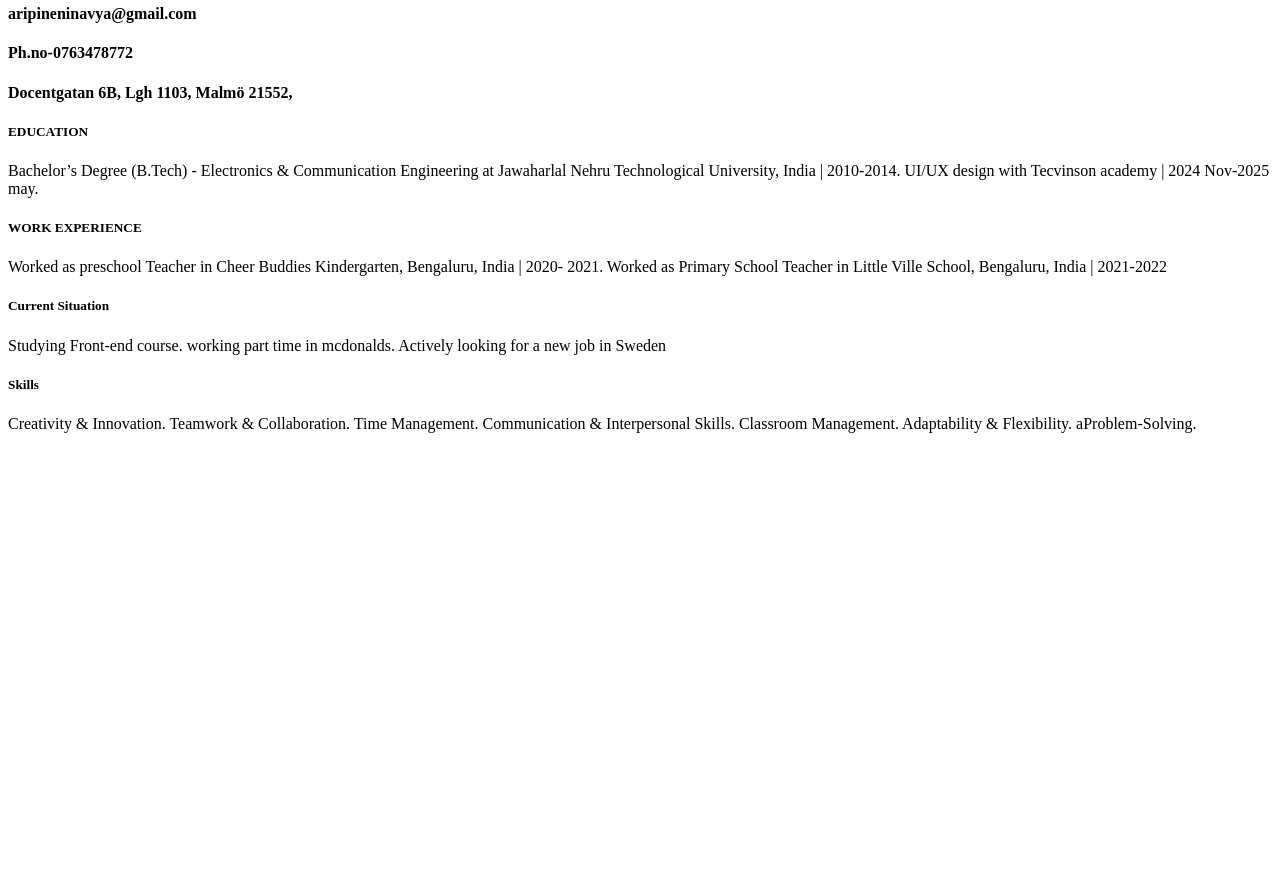
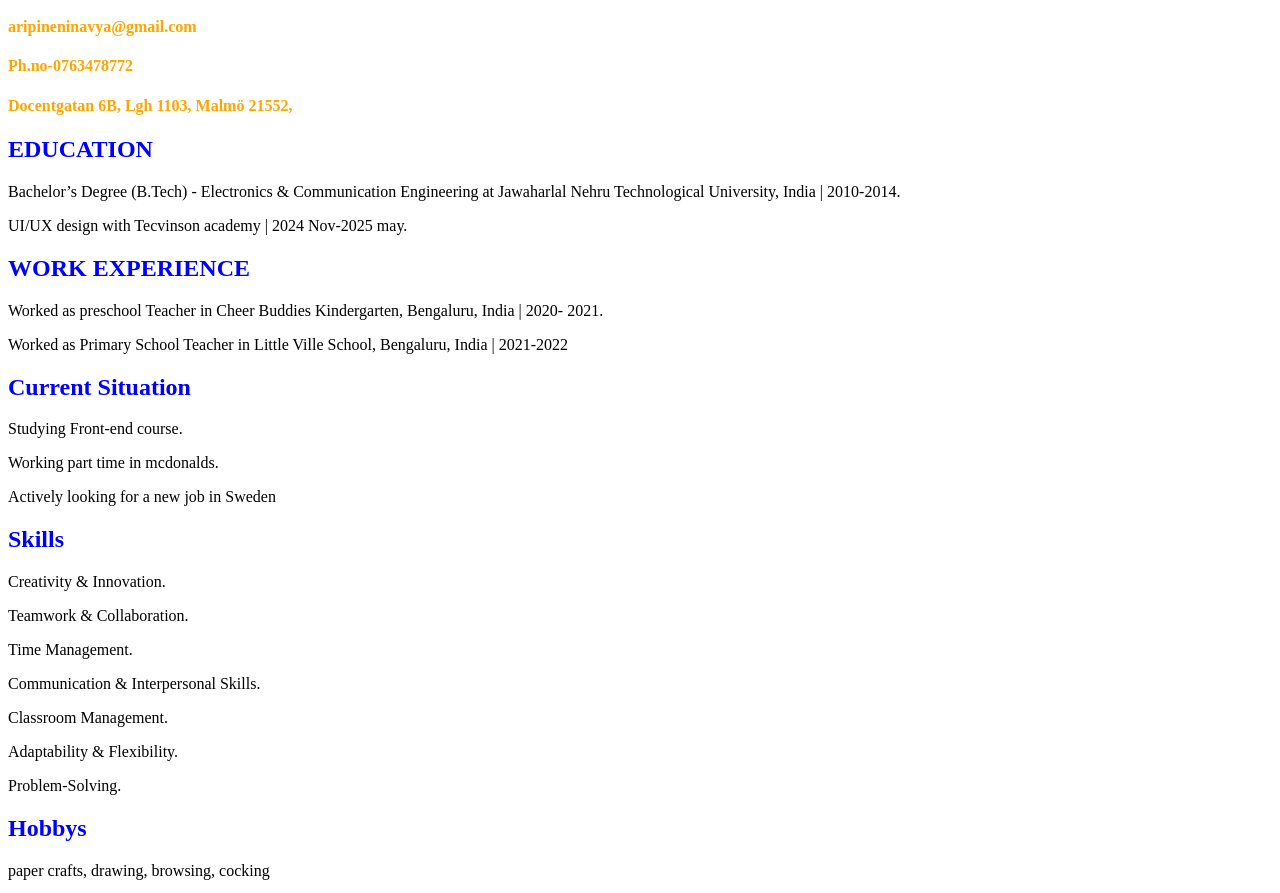
Before and after one commit to aripineninavya-rgb/Resume, a plain HTML site: page index.html in a window 1280 px wide. Shown: the part 105-998 px from the top of the page. Before the commit the page ends 800 px from the top, so only its background shows below. Drawn offline with Linux system fonts and the light colour scheme.

Commit message:
update all changes

```diff
--- a/index.html
+++ b/index.html
@@ -6,38 +6,41 @@
     <title>my first webpage</title>
 </head>
 <body>
-    <h2>Resume</h2>
-    <h3>Navyasri Aripineni</h3>
-    <h4>aripineninavya@gmail.com</h4>
-    <h4>Ph.no-0763478772</h4>
-    <h4>Docentgatan 6B, Lgh 1103, Malmö 21552, </h4>
-    <h5>EDUCATION</h5>
-    <p>Bachelor’s Degree (B.Tech) - Electronics & Communication Engineering at Jawaharlal Nehru Technological University, India
-| 2010-2014.
-         UI/UX design with Tecvinson academy | 2024 Nov-2025 may.
-    </p>
+    <h1 style="color: red; text-align: center">Resume</h2>
+    <h3 style="color: orange;">Navyasri Aripineni</h3>
+    <h4 style="color: orange;">aripineninavya@gmail.com</h4>
+    <h4 style="color: orange;">Ph.no-0763478772</h4>
+    <h4 style="color: orange;">Docentgatan 6B, Lgh 1103, Malmö 21552, </h4>
+    <h2 style="color: blue;">EDUCATION</h2>
+    <p>Bachelor’s Degree (B.Tech) - Electronics & Communication Engineering at Jawaharlal Nehru Technological University, India | 2010-2014. </p>
+    <p></p>UI/UX design with Tecvinson academy | 2024 Nov-2025 may.</p>
     <div>
-        <h5>WORK EXPERIENCE</h5>
-    <p> Worked as preschool Teacher in Cheer Buddies Kindergarten, Bengaluru, India | 2020- 2021. Worked as  Primary School Teacher in Little Ville School, Bengaluru, India | 2021-2022    </p>
+        <h2 style="color: blue;">WORK EXPERIENCE</h2>
+        <p> Worked as preschool Teacher in Cheer Buddies Kindergarten, Bengaluru, India | 2020- 2021. </p>
+        <p>Worked as  Primary School Teacher in Little Ville School, Bengaluru, India | 2021-2022   </p>
     </div>
     <div>
-        <h5> Current Situation</h5>
-        <p> Studying Front-end course.
-            working part time in mcdonalds.
-            Actively looking for a new job in Sweden
-        </p>
+        <h2 style="color: blue;"> Current Situation</h2>
+        <p> Studying Front-end course. </p>
+        <p> Working part time in mcdonalds. </p>
+        <p> Actively looking for a new job in Sweden </p>
     </div>
     <div>
-        <h5>Skills</h5>
-        <p>
-            Creativity & Innovation.
-             Teamwork & Collaboration.
-             Time Management.
-             Communication & Interpersonal Skills.
-             Classroom Management.
-             Adaptability & Flexibility.
-              aProblem-Solving.
-        </p>
+        <h2 style="color: blue;">Skills</h2>
+        <p>Creativity & Innovation.</p>
+        <p>Teamwork & Collaboration.</p>
+        <p>Time Management.</p>
+        <p>Communication & Interpersonal Skills.</p>
+        <p>Classroom Management.</p>
+        <p>Adaptability & Flexibility.</p>
+        <p>Problem-Solving.</p>
+    </div>
+    <div>
+        <h2 style="color: blue;">Hobbys</h2>
+        <P>paper crafts, drawing, browsing, cocking</P>
+        <p>spending time with kids</p>
+        <P>Organising house</P>
+        <P>Learning new things</P>
     </div>
 </body>
 </html>
```
Also changed, not shown: resume_test.html (deleted, +0 -45 lines), 2 other files.
